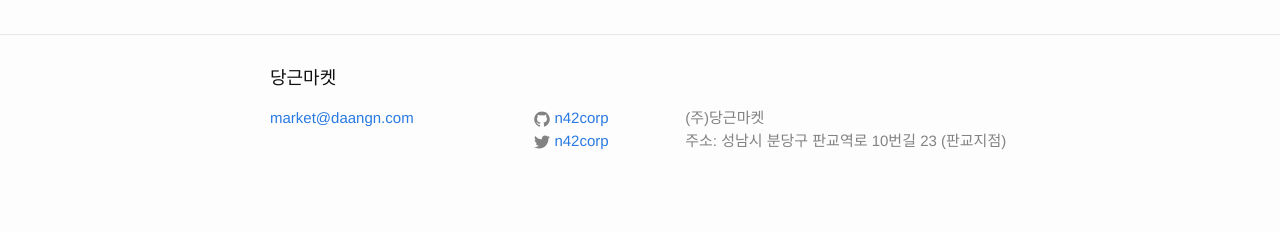
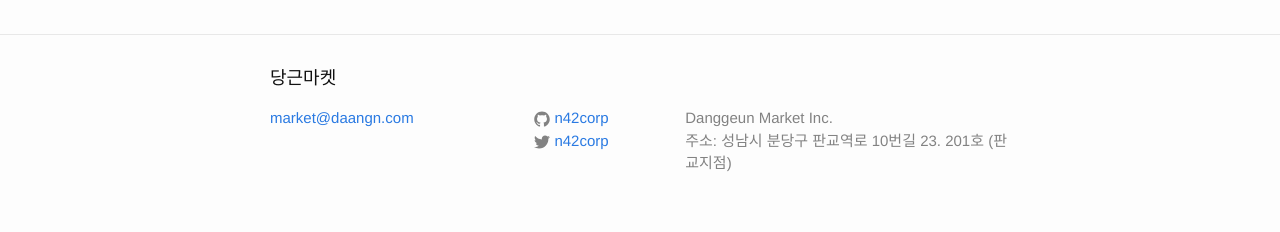
Before and after one commit to daangn/daangn-team-page, a Jekyll site: the page built from index.md, in a window 1280 px wide. Shown: the part 776-1008 px from the top of the page. Built offline with Jekyll 4.4.1, drawn with Linux system fonts in a browser that asks for light colours.

Commit message:
Update _config.yml

```diff
--- a/_config.yml
+++ b/_config.yml
@@ -2,8 +2,8 @@
 title: 당근마켓
 email: market@daangn.com
 description: > # this means to ignore newlines until "baseurl:"
-  (주)당근마켓<br/>
-  주소: 성남시 분당구 판교역로 10번길 23 (판교지점)
+  Danggeun Market Inc.<br/>
+  주소: 성남시 분당구 판교역로 10번길 23. 201호 (판교지점)
 baseurl: "" # the subpath of your site, e.g. /blog/
 url: "http://www.n42corp.com" # the base hostname & protocol for your site
 twitter_username: n42corp
```
